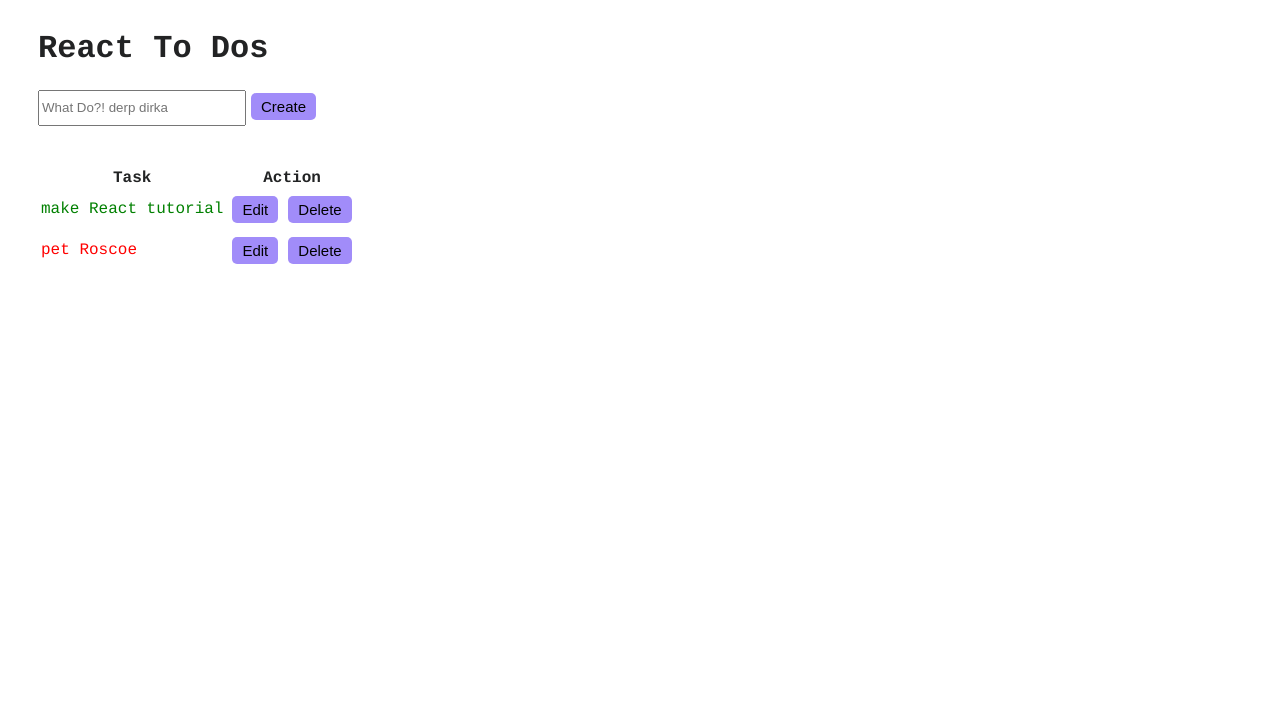
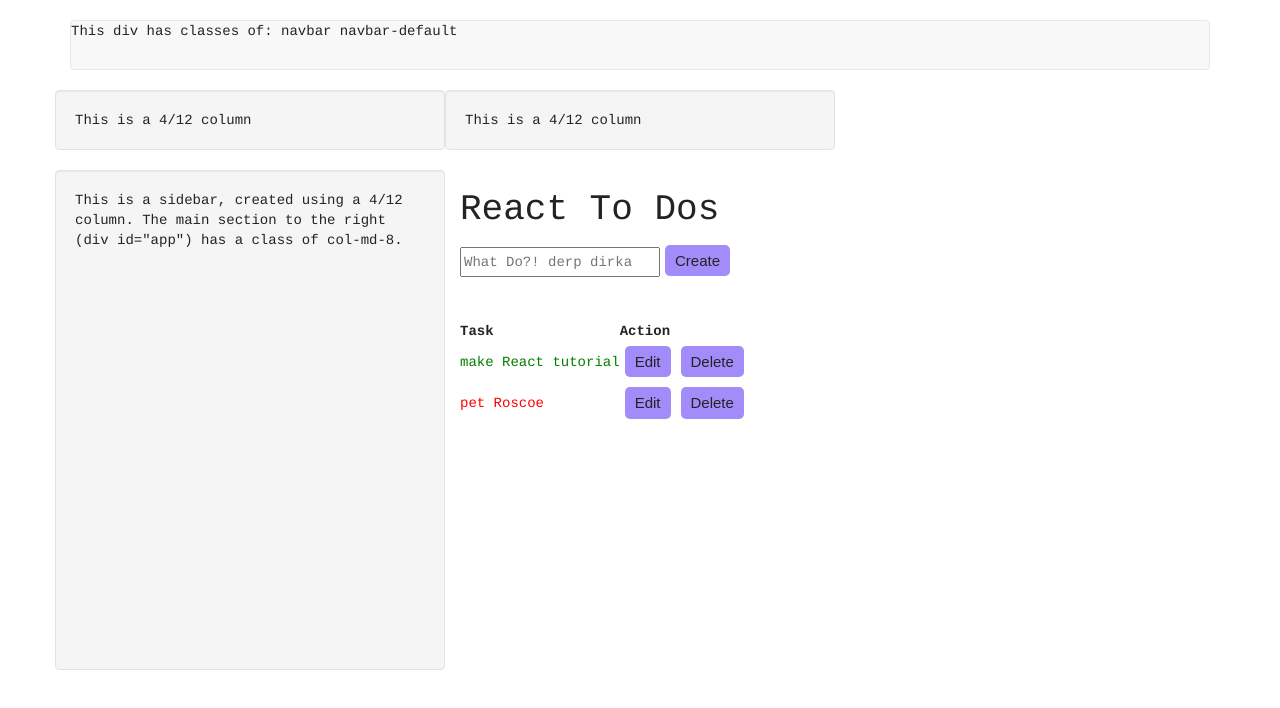
Before and after one commit to stevenleelawson/reacttodos, a React app: page / in a window 1280 px wide. Built offline with nearby package versions, Linux system fonts and the light colour scheme.

Commit message:
try out bootstrap grid classes

```diff
--- a/index.html
+++ b/index.html
@@ -1,17 +1,35 @@
 <!DOCTYPE html>
 <html>
-  <head>
+
+<head>
     <meta charset="utf-8">
     <title>React To Dos App</title>
+    <link rel="stylesheet" type="text/css" href="https://maxcdn.bootstrapcdn.com/bootstrap/3.3.7/css/bootstrap.min.css">
     <link rel="stylesheet" href="styles.css">
-  </head>
-<div class="wrapper">
+</head>
 
-  <body>
+<body>
+  <div class="container">
+    <p class="navbar navbar-default">This div has classes of: navbar navbar-default</p>
+
+        <div class="row column-check">
+            <div class="col-md-4 well">
+                This is a 4/12 column
+            </div>
+            <div class="col-md-4 well">
+                This is a 4/12 column
+            </div>
+        </div>
     <!-- <h1>hello!!!!</h1> -->
-    <div id="app"/>
+    <div class="row">
+        <div class="col-md-4 well sidebar">
+            This is a sidebar, created using a 4/12 column. The main section to the right (div id="app") has a class of col-md-8.
+        </div>
+        <div class="col-md-8" id="app" />
+    </div>
+  </div>
 
     <script src="bundle.js"></script>
-  </body>
-</div>
+</body>
+
 </html>
--- a/styles.css
+++ b/styles.css
@@ -10,6 +10,7 @@ button {
 body {
   font-family: courier;
   color: rgb(34, 35, 36);
+  margin: 20px;
 }
 input {
   height: 30px;
@@ -25,3 +26,10 @@ input {
 table {
   margin-top: 40px;
 }
+
+.sidebar {
+  height: 500px;
+}
+.column-check {
+
+}
```
